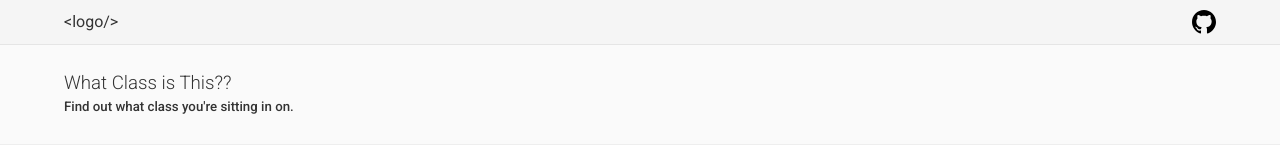
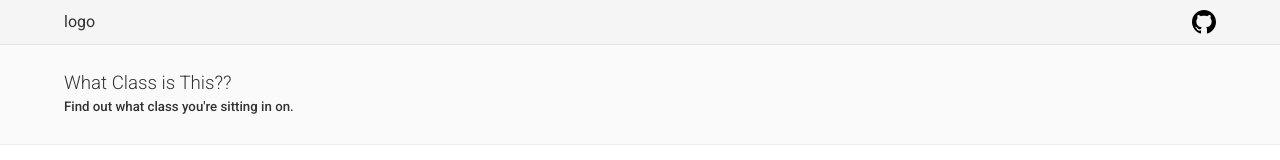
Before and after one commit to kashav/what-class-is-this, a React (Create React App) app in the folder client/: page / in a window 1280 px wide. Shown: the top 160 px of the page. Built offline with nearby package versions, Linux system fonts and the light colour scheme.

Commit message:
Misc. updates

```diff
--- a/client/src/components/Navbar/index.js
+++ b/client/src/components/Navbar/index.js
@@ -6,7 +6,7 @@ const Navbar = () => (
   <div className="app__navbar">
     <div className="navbar__container">
       <div className="container__name">
-        <a href="/" title="What Class Is This??">&lt;logo/&gt;</a>
+        <a href="/" title="What Class Is This??">logo</a>
       </div>
       <div className="container__logo--right">
         <a href="https://github.com/kshvmdn/what-class-is-this" title="GitHub">
```
Also changed, not shown: 2 other files (tests, documents, lock files or other folders).
